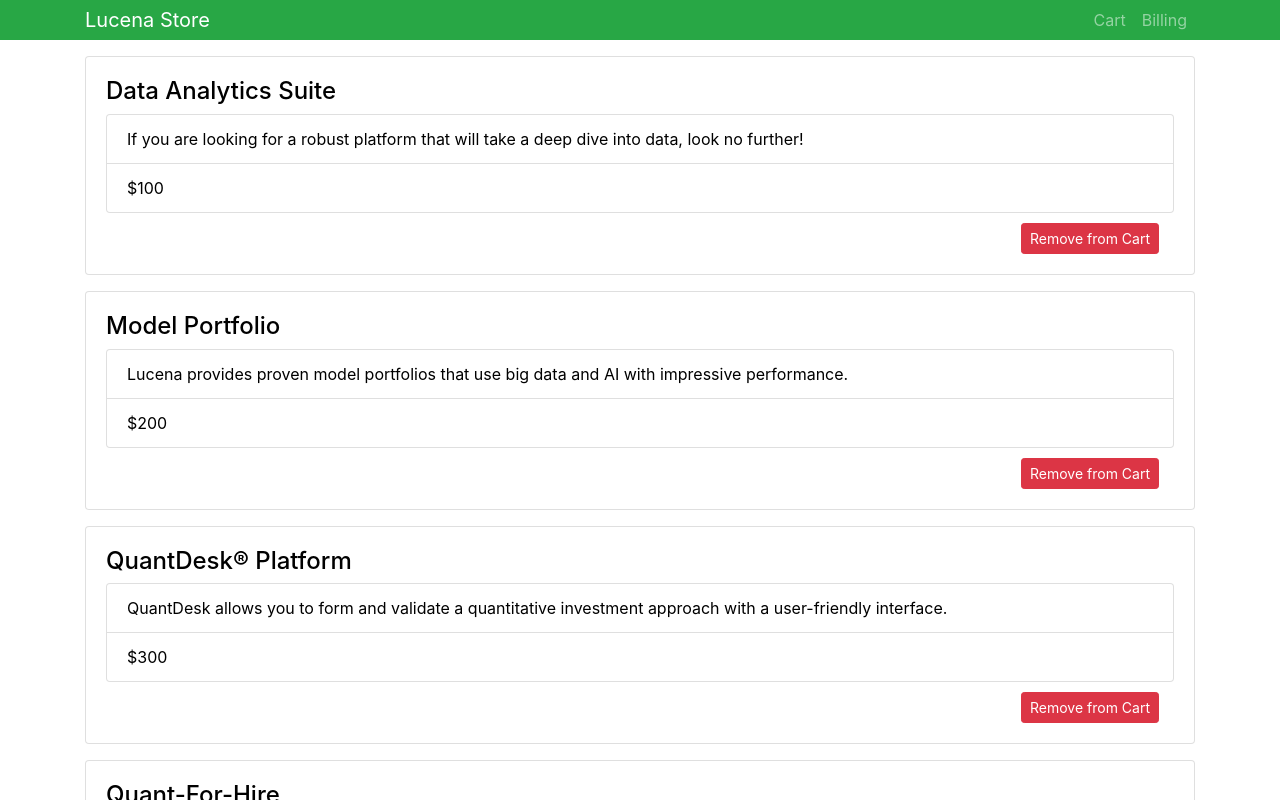
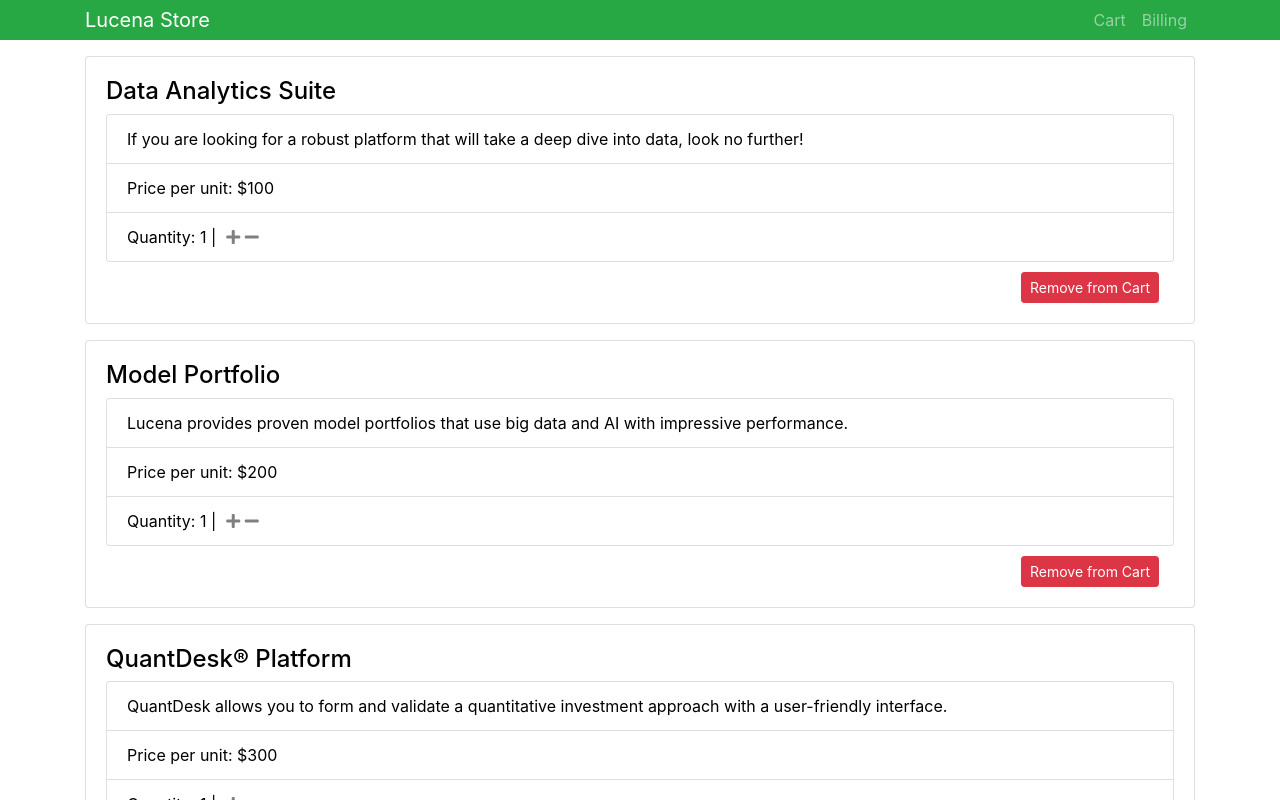
Before and after one commit to vertigojones/lucena-store-app, a React (Create React App) app: page /cart in a window 1280 px wide. Shown: the top 800 px of the page. Built offline with nearby package versions, Linux system fonts and the light colour scheme.

Commit message:
quantity buttons now work

```diff
--- a/public/index.html
+++ b/public/index.html
@@ -8,7 +8,12 @@
       content="width=device-width, initial-scale=1, shrink-to-fit=no"
     />
     <meta name="theme-color" content="#000000" />
-
+    <link
+      rel="stylesheet"
+      href="https://use.fontawesome.com/releases/v5.7.2/css/all.css"
+      integrity="sha384-fnmOCqbTlWIlj8LyTjo7mOUStjsKC4pOpQbqyi7RrhN7udi9RwhKkMHpvLbHG9Sr"
+      crossorigin="anonymous"
+    />
     <title>Lucena Store App</title>
   </head>
   <body>
--- a/src/pages/cart-page/Cart.js
+++ b/src/pages/cart-page/Cart.js
@@ -9,28 +9,35 @@
         name: "Data Analytics Suite",
         description:
           "If you are looking for a robust platform that will take a deep dive into data, look no further!",
-        price: 100
+        price: 100,
+        quantity: 1
       },
+
       {
         id: 2,
         name: "Model Portfolio",
         description:
           "Lucena provides proven model portfolios that use big data and AI with impressive performance.",
-        price: 200
+        price: 200,
+        quantity: 1
       },
+
       {
         id: 3,
         name: "QuantDesk® Platform",
         description:
           "QuantDesk allows you to form and validate a quantitative investment approach with a user-friendly interface.",
-        price: 300
+        price: 300,
+        quantity: 1
       },
+
       {
         id: 4,
         name: "Quant-For-Hire",
         description:
           "Let our backtesting simulation infrastructure validate your investment approach before risking capital.",
-        price: 1000000
+        price: 1000000,
+        quantity: 1
       }
     ]
   };
@@ -45,6 +52,18 @@
     });
   };
 
+  increaseItemQuantity = id => {
+    let cartItems = [...this.state.cartItems];
+    cartItems[id - 1].quantity = cartItems[id - 1].quantity + 1;
+    this.setState({ cartItems });
+  };
+
+  decreaseItemQuantity = id => {
+    let cartItems = [...this.state.cartItems];
+    cartItems[id - 1].quantity = cartItems[id - 1].quantity - 1;
+    this.setState({ cartItems });
+  };
+
   render() {
     const { cartItems } = this.state;
 
@@ -55,6 +74,14 @@
             key={cartItem.id}
             cartItem={cartItem}
             deleteClickHandler={this.deleteItem.bind(this, cartItem.id)}
+            increaseQuantityHandler={this.increaseItemQuantity.bind(
+              this,
+              cartItem.id
+            )}
+            decreaseQuantityHandler={this.decreaseItemQuantity.bind(
+              this,
+              cartItem.id
+            )}
           />
         ))}
       </div>
--- a/src/pages/cart-page/CartItem.js
+++ b/src/pages/cart-page/CartItem.js
@@ -5,8 +5,16 @@
     this.props.deleteClickHandler();
   };
 
+  increaseQuantity = () => {
+    this.props.increaseQuantityHandler();
+  };
+
+  decreaseQuantity = () => {
+    this.props.decreaseQuantityHandler();
+  };
+
   render() {
-    const { name, description, price } = this.props.cartItem;
+    const { name, description, price, quantity } = this.props.cartItem;
 
     return (
       <div className="container">
@@ -14,13 +22,30 @@
           <h4>{name}</h4>
           <ul className="list-group">
             <li className="list-group-item">{description}</li>
-            <li className="list-group-item">${price}</li>
+            <li className="list-group-item">Price per unit: ${price}</li>
+            <li className="list-group-item">
+              Quantity: {quantity} |
+              <i
+                className="fas fa-plus"
+                onClick={this.increaseQuantity}
+                style={{
+                  paddingLeft: "10px",
+                  color: "grey",
+                  cursor: "pointer"
+                }}
+              />{" "}
+              <i
+                className="fas fa-minus"
+                onClick={this.decreaseQuantity}
+                style={{ color: "grey", cursor: "pointer" }}
+              />
+            </li>
           </ul>
           <div className="container" style={{ paddingTop: "10px" }}>
             <div className="float-right">
               <button
                 type="button"
-                class="btn btn-danger btn-sm mr-auto"
+                className="btn btn-danger btn-sm mr-auto"
                 onClick={this.onDeleteClick}
               >
                 Remove from Cart
```
